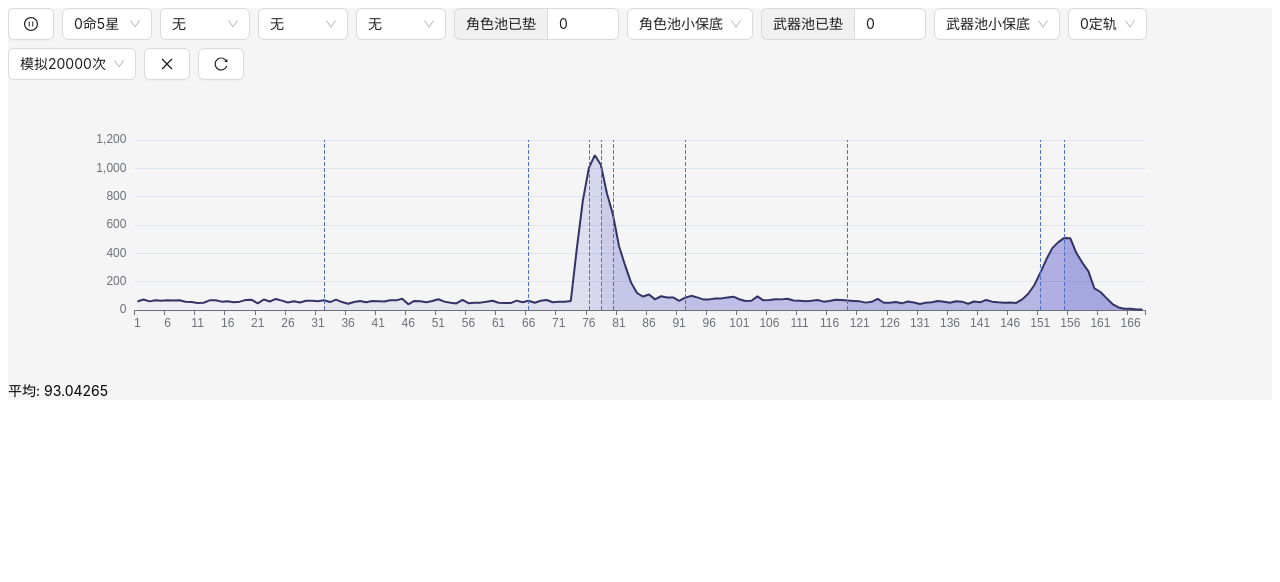
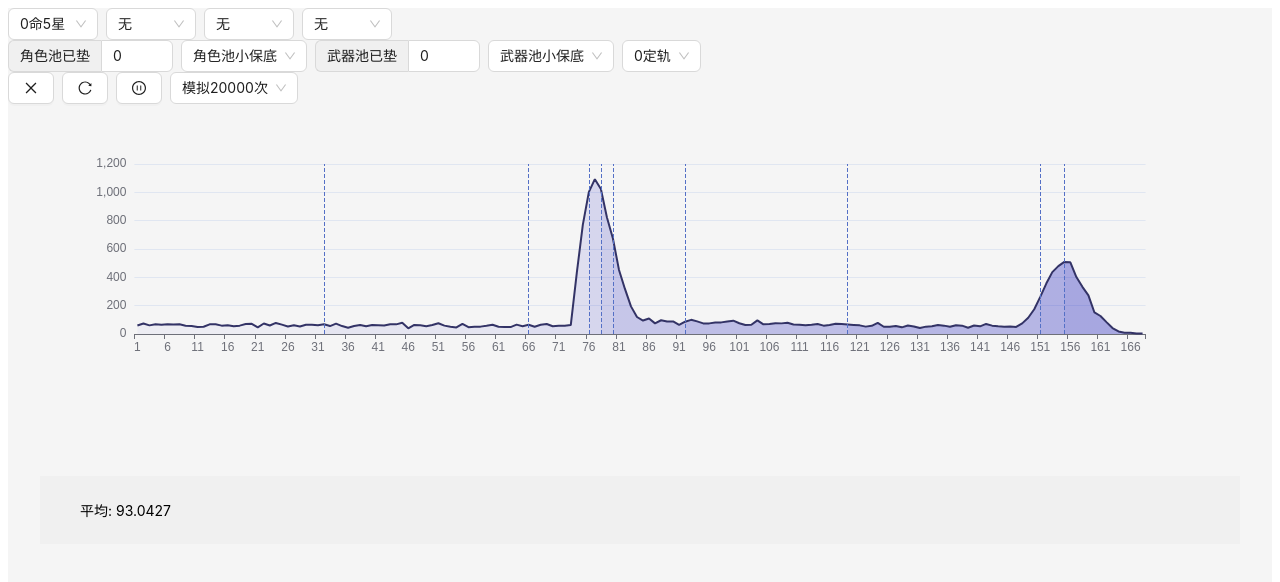
Before and after one commit to zzxt0019/gacha_test, a React (Create React App) app: page / in a window 1280 px wide. Shown: the top 582 px of the page. Built offline with nearby package versions, Linux system fonts and the light colour scheme.

Commit message:
描述 + mathjs

```diff
--- a/package.json
+++ b/package.json
@@ -9,11 +9,12 @@
     "@testing-library/react": "^13.4.0",
     "@testing-library/user-event": "^14.4.3",
     "@types/jest": "^29.4.0",
-    "@types/node": "^18.11.19",
+    "@types/node": "^18.13.0",
     "@types/react": "^18.0.27",
     "@types/react-dom": "^18.0.10",
-    "antd": "^5.1.7",
+    "antd": "^5.2.0",
     "echarts": "^5.4.1",
+    "mathjs": "^11.5.1",
     "react": "^18.2.0",
     "react-dom": "^18.2.0",
     "react-scripts": "5.0.1",
--- a/src/App.tsx
+++ b/src/App.tsx
@@ -3,11 +3,11 @@ import {WishPage} from "./wish/pages/wish-page";
 import {AreaContext} from "./base/area-context";
 
 function App() {
-    return (
+    return (<>
         <AreaContext.Provider value={[0.1, 0.2, 0.3, 0.4, 0.5, 0.6, 0.7, 0.8, 0.9]}>
             <WishPage></WishPage>
         </AreaContext.Provider>
-    );
+    </>);
 }
 
 export default App;
--- a/src/wish/charts/must-get-chart.tsx
+++ b/src/wish/charts/must-get-chart.tsx
@@ -2,8 +2,9 @@ import React, {Dispatch, SetStateAction} from "react";
 import {BaseWish} from "../service/base-wish";
 import {deepCopy, tuple2Enum} from "../../base/data";
 import {AreaContext} from "../../base/area-context";
-import {Spin} from "antd";
+import {Result, Spin} from "antd";
 import {MyEcharts} from '../../base/my-echarts'
+import * as math from "mathjs";
 
 /**
  * 一共抽x个需要多少抽的模拟分布
@@ -113,25 +114,26 @@ export function MustGetChart(props: MustGetChartProps) {
                         trigger: 'axis',
                         formatter: (params: any) => {
                             return `<div>
-                                <div>抽了${params[0].name}次</div>
-                                <div>模拟了${params[0].value}次</div>
-                                <div>当前概率: ${params[0].value / simulateTimes * 100}%</div>
-                                <div>左累计概率: ${yyAxis[xxAxis[Number(params[0].name)]] / simulateTimes * 100}%</div>
-                                <div>右累计概率: ${(simulateTimes - yyAxis[xxAxis[Number(params[0].name)]] + params[0].value) / simulateTimes * 100}%</div>
+                                <div>使用: ${params[0].name}抽</div>
+                                <div>当前概率: ${math.bignumber(params[0].value).div(simulateTimes).mul(100).toNumber()}%</div>
+                                <div>左累计概率: ${math.bignumber(yyAxis[xxAxis[Number(params[0].name)]]).div(simulateTimes).mul(100).toNumber()}%</div>
+                                <div>右累计概率: ${math.bignumber(simulateTimes - yyAxis[xxAxis[Number(params[0].name)]] + params[0].value).div(simulateTimes).mul(100).toNumber()}%</div>
                             </div>`
                         }
                     }
                 }}
             ></MyEcharts>
+            <Result icon={<></>}>
                 平均: {(() => {
                 if (xAxis && yAxis) {
                     let total = 0;
                     for (let i = 0; i < xAxis.length; i++) {
                         total += xAxis[i] * yAxis[i];
                     }
-                return total / simulateTimes;
+                    return math.bignumber(total).div(simulateTimes).toNumber();
                 }
             })()}
+            </Result>
         </Spin>
     </>
 }
--- a/src/wish/pages/wish-page.tsx
+++ b/src/wish/pages/wish-page.tsx
@@ -33,16 +33,6 @@ export function WishPage() {
         <div>
             <Layout>
                 <Space wrap={true}>
-                    <Button onClick={() => {
-                        if (pause && pauseChange) {
-                            console.log('refreshChart',refreshChart)
-                            setRefreshChart(fresh => !fresh);
-                            setPauseChange(false);
-                        }
-                        setPause(pause => !pause);
-                    }}>
-                        {pause ? <PlayCircleOutlined/> : <PauseCircleOutlined/>}
-                    </Button>
                     <Select value={characterTargets.get(tuple2Enum([5, 'up'])) ?? 0} disabled={loading}
                             style={{width: '90px'}}
                             onChange={(value: number) => {
@@ -87,6 +77,8 @@ export function WishPage() {
                         {[0, 1, 2, 3, 4, 5].map(c => <Select.Option key={c} value={c}>
                             {c === 0 ? '无' : `${c}精4星`}</Select.Option>)}
                     </Select>
+                </Space>
+                <Space wrap={true}>
                     <InputNumber value={characterCurrent[0]} disabled={loading}
                                  addonBefore={'角色池已垫'} style={{width: '165px'}}
                                  min={0} max={89} precision={0}
@@ -137,16 +129,8 @@ export function WishPage() {
                         <Select.Option value={1}>1定轨</Select.Option>
                         <Select.Option value={2}>满定轨</Select.Option>
                     </Select>
-                    <Select value={simulateTimes} disabled={loading}
-                            onChange={(value: number) => {
-                                setSimulateTimes(value)
-                                !pause && setRefreshChart(fresh => !fresh);
-                                pause && setPauseChange(true);
-                                setRefreshPage(refresh => !refresh);
-                            }}>
-                        {[20000, 50000, 100000].map(value => <Select.Option
-                            value={value}>模拟{value}次</Select.Option>)}
-                    </Select>
+                </Space>
+                <Space wrap={true}>
                     <Tooltip title={'还原初始值'}>
                         <Button disabled={loading} onClick={() => {
                             setCharacterCurrent([0, 0]);
@@ -168,6 +152,27 @@ export function WishPage() {
                             {loading ? <LoadingOutlined spin={true}/> : <ReloadOutlined/>}
                         </Button>
                     </Tooltip>
+                    <Tooltip title={pause ? '运行' : '暂停'}>
+                        <Button onClick={() => {
+                            if (pause && pauseChange) {
+                                setRefreshChart(fresh => !fresh);
+                                setPauseChange(false);
+                            }
+                            setPause(pause => !pause);
+                        }}>
+                            {pause ? <PlayCircleOutlined/> : <PauseCircleOutlined/>}
+                        </Button>
+                    </Tooltip>
+                    <Select value={simulateTimes} disabled={loading}
+                            onChange={(value: number) => {
+                                setSimulateTimes(value)
+                                !pause && setRefreshChart(fresh => !fresh);
+                                pause && setPauseChange(true);
+                                setRefreshPage(refresh => !refresh);
+                            }}>
+                        {[20000, 50000, 100000].map(value => <Select.Option
+                            value={value}>模拟{value}次</Select.Option>)}
+                    </Select>
                 </Space>
                 <Spin spinning={loading}>
                     <MustGetChart wish={[
```
Also changed, not shown: 1 other file (tests, documents, lock files or other folders). Lines whose indentation alone changed are shown as unchanged.
